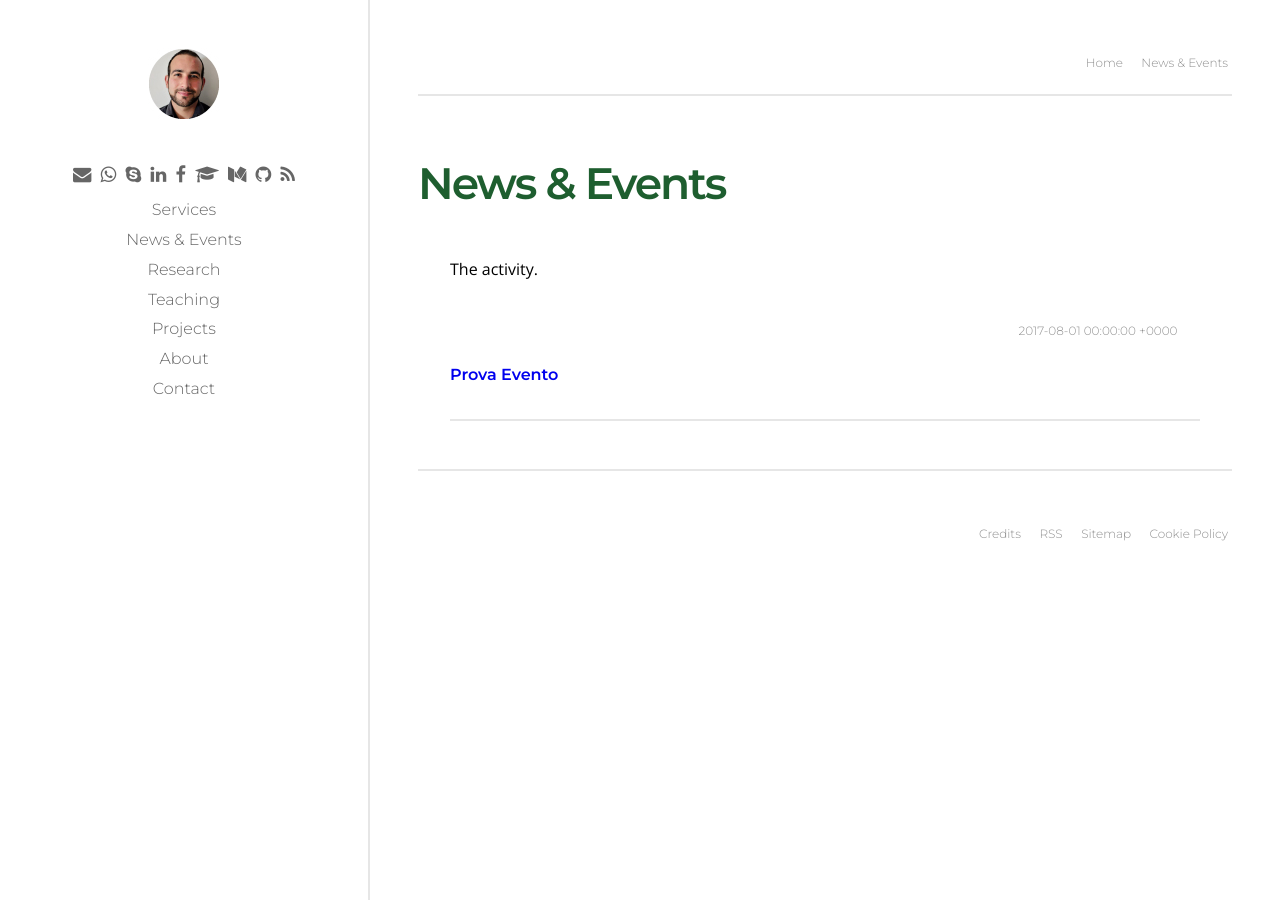
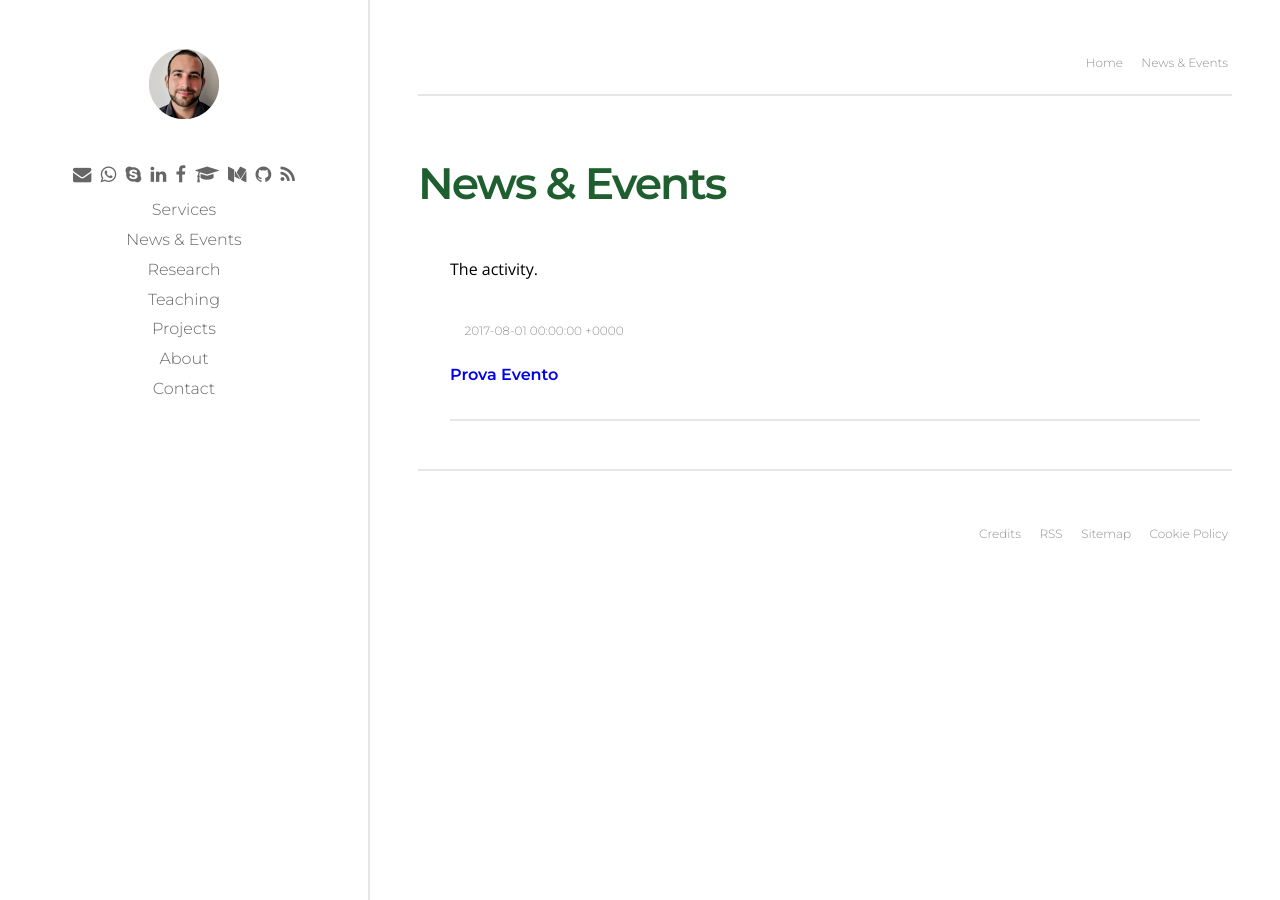
Before and after one commit to p-marco/p-marco.github.io, a Jekyll site: the page built from activity.md, in a window 1280 px wide. Built offline with Jekyll 4.4.1, drawn with Linux system fonts in a browser that asks for light colours; our own code applies the rules of GitHub Pages for plain Markdown files.

Commit message:
default layout test

```diff
--- a/_includes/collection.html
+++ b/_includes/collection.html
@@ -4,14 +4,9 @@
 {% for item in collection %}
 
 <li class="grid-item">
-<ul class="nav nav-items--page">
-  		<li class="nav-item--page link t-heading">
+  		<p class="nav-item--page link t-heading">
     		{{ item.date }}
-    	</li>
-    	<li class="nav-item--page link t-heading">
-    		{{ item.author }}
-    	</li>
-  	</ul>
+    	</p>
 <a href="{{ item.url }}">
         <p class="t-heading t-b--s">{{ item.title }}</p>
 </a>
```
